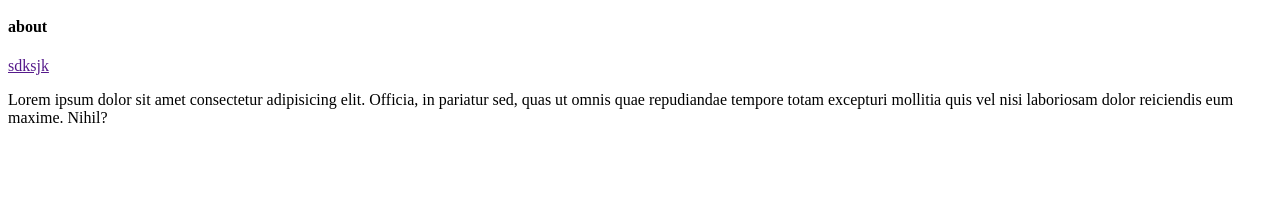
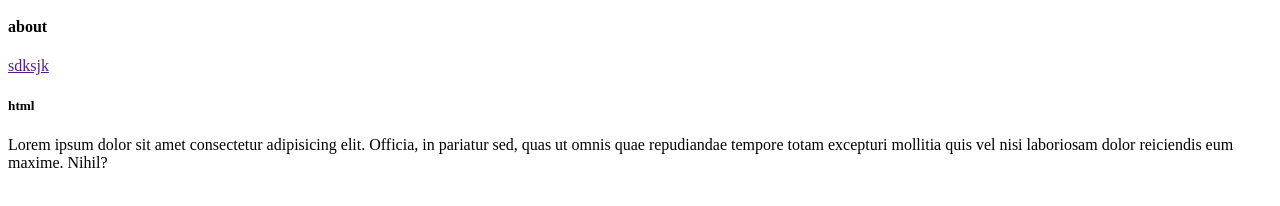
Before and after one commit to hadi7325/project, a plain HTML site: page index.html in a window 1280 px wide. Shown: the part 106-312 px from the top of the page. Drawn offline with Linux system fonts and the light colour scheme.

Commit message:
add to h5 tag to master Page

```diff
--- a/index.html
+++ b/index.html
@@ -11,6 +11,7 @@
     <h3>hello</h3>
     <h4>about</h4>
     <a href="">sdksjk</a>
+    <h5>html</h5>
     <p>Lorem ipsum dolor sit amet consectetur adipisicing elit. Officia, in pariatur sed, quas ut omnis quae repudiandae tempore totam excepturi mollitia quis vel nisi laboriosam dolor reiciendis eum maxime. Nihil?</p>
 </body>
 </html>
```
